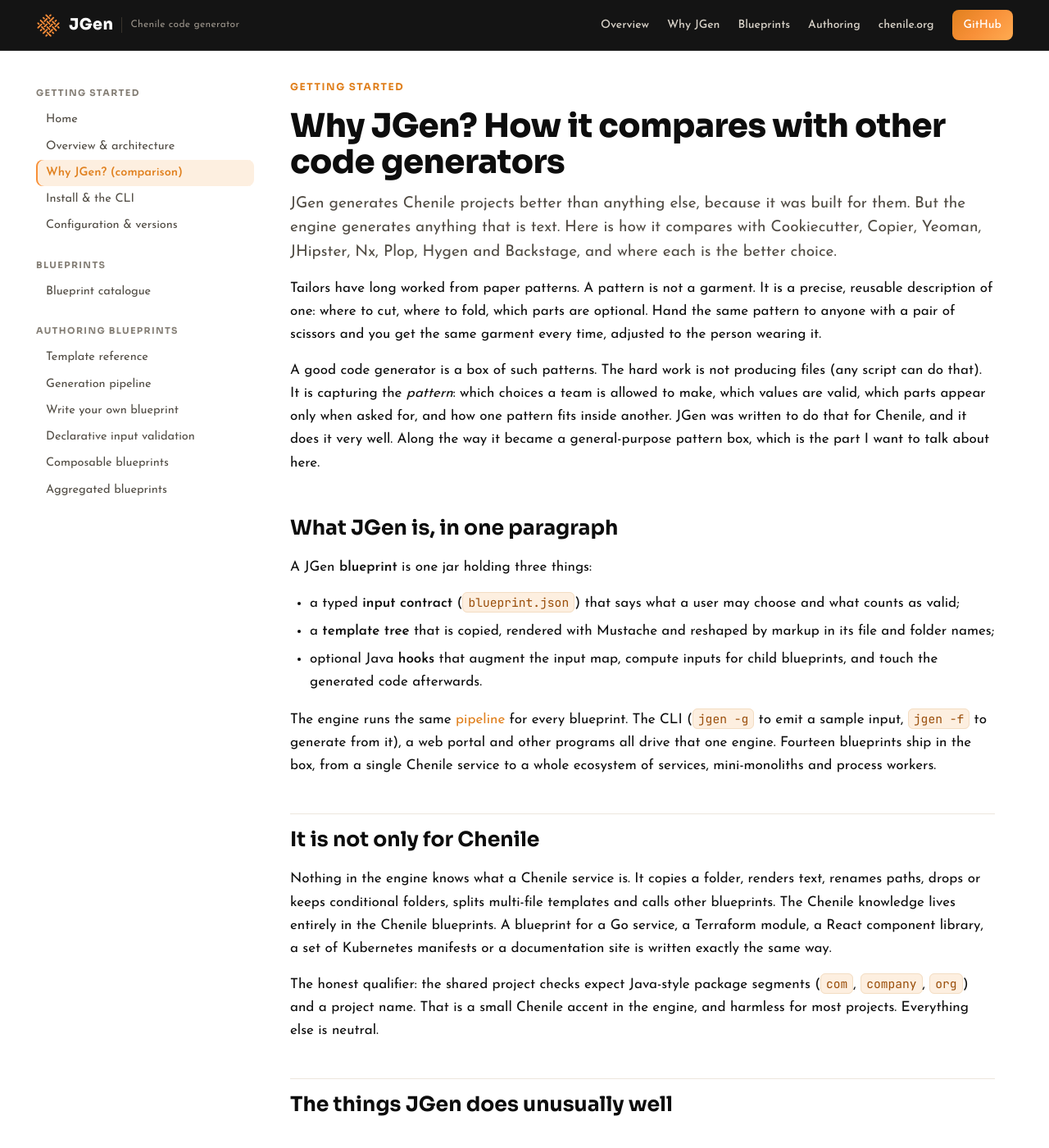
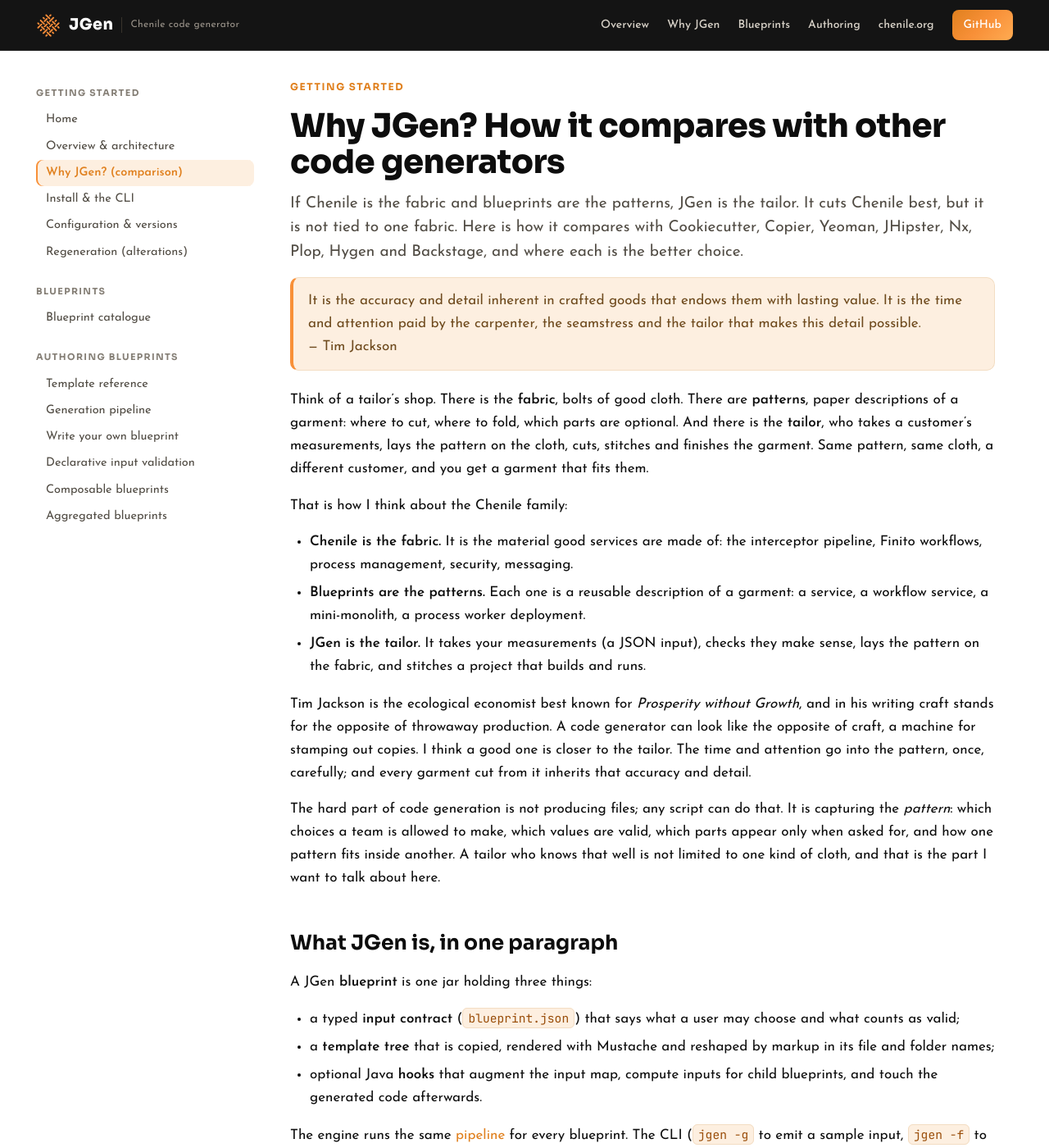
Before and after one commit to ajapros/jgen-microsite, a Jekyll site: the page built from pages/why-jgen.md, in a window 1280 px wide and 1400 px high. Shown: the whole window at 82% size. Built offline with Jekyll 4.4.1, drawn with Linux system fonts in a browser that asks for light colours; some of the changed text lies outside the part shown.

Commit message:
Regeneration page; Why JGen alterations

````diff
--- a/_data/docsnav.yml
+++ b/_data/docsnav.yml
@@ -10,6 +10,8 @@
       url: "/install/"
     - title: "Configuration &amp; versions"
       url: "/configuration/"
+    - title: "Regeneration (alterations)"
+      url: "/regeneration/"
 
 - section: "Blueprints"
   items:
--- /dev/null
+++ b/pages/regeneration.md
@@ -0,0 +1,87 @@
+---
+title: "Generation records and regeneration"
+eyebrow: "Using JGen"
+permalink: /regeneration/
+summary: "Every generated project records how it was made. jgen -r re-cuts it with a newer blueprint and classifies every file, so a person, git or an AI agent can do the alterations."
+---
+
+From 2.1.35, every project JGen generates carries a record of how it was made, and `jgen -r` can re-cut the
+project with a newer blueprint and say exactly what changed. JGen does not merge anything itself. It gives a
+person, `git`, or an AI agent the three facts an alteration needs: which pattern cut the project, with which
+measurements, and what the pattern produces today.
+
+## Why
+
+Generated projects drift. People and agents edit them; blueprints improve. Six months later nobody knows which
+lines came from the blueprint and which were written by hand, so taking a blueprint fix means guesswork.
+Tools like Copier answer this with a built-in update engine. JGen takes a smaller step: it records provenance and
+classifies files, and leaves the merging to tools that are now good at it.
+
+## The generation record
+
+After a top-level blueprint generates a project, JGen writes `<project>/.jgen/generation.json`:
+
+| Field | Content |
+| --- | --- |
+| `schema` | `jgen.generation/1` |
+| `generatedAt`, `jgenVersion` | when, and with which jgen-base |
+| `blueprint` | name, the `version` in `blueprint.json`, and the Maven coordinates of the jar it came from |
+| `projectDirectory` | the project folder name |
+| `config` | the JGen config used |
+| `inputs` | the validated inputs for the blueprint's declared fields, *before* any hook added derived values (no `destFolder`) |
+| `fileInputs` | FILE inputs (a workflow XML, a process definition), copied into `.jgen/inputs/<field>/` so the project can be regenerated without the original file |
+| `files` | every generated file and its SHA-256 |
+
+Child blueprints expanded inside a parent do not get their own record: regenerating the parent regenerates them.
+Tool folders (`.git`, `target`, `build`, `node_modules`, `.idea`) are never hashed. Commit `.jgen/` with the
+project. To switch recording off, run JGen with `-Djgen.record=false`.
+
+## Regenerating
+
+```bash
+jgen -r ./output/orders                       # regenerates into ./output/orders.regenerated
+jgen -r ./output/orders --into /tmp/orders-v2 # or somewhere else
+jgen -r ./output/orders -c config/new.json    # with a different config instead of the recorded one
+```
+
+JGen reads the record, finds the blueprint by name on the current classpath, validates the recorded inputs
+against the blueprint's *current* contract (a renamed or newly required field fails here, with every error
+listed), and generates into the separate folder. The original project is never touched.
+
+It then compares three states of every file: as first generated (the recorded hashes), as it is now, and as the
+current blueprint generates it.
+
+| Classification | Meaning | Usual action |
+| --- | --- | --- |
+| `SAFE_UPDATE` | unchanged by the user, changed by the blueprint | take the regenerated file |
+| `KEEP_USER` | changed by the user, unchanged by the blueprint | keep the project's file |
+| `CONFLICT` | changed on both sides (or added on both sides with different content) | merge by hand or with an agent |
+| `NEW_FILE` | new in the blueprint | add it |
+| `SAFE_DELETE` | dropped by the blueprint, unchanged by the user | delete it |
+| `DELETE_CONFLICT` | dropped by the blueprint, changed by the user | decide by hand |
+| `USER_DELETED` | deleted by the user, still generated by the blueprint | usually leave it deleted |
+
+Files that are the same on both sides, and files the user added, are not listed. The CLI prints the summary,
+writes `<project>.regeneration.json` next to the regenerated project for tools and agents, and suggests a
+`git diff --no-index` command.
+
+## From code
+
+```java
+var report = new Regenerator().regenerate(projectDir, Path.of("/tmp/regen"), null);
+report.only(Regenerator.Change.CONFLICT).forEach(c -> System.out.println(c.path()));
+Regenerator.writeReport(report);
+```
+
+The classes are in `org.chenile.jgen.provenance` in `jgen-base`: `GenerationRecord`, `ProvenanceRecorder` and
+`Regenerator`.
+
+## Limits
+
+- The blueprint must still be on the classpath under the same name. Regeneration uses whatever version is there
+  now; the record says which version cut the original.
+- The recorded inputs must satisfy the blueprint's current input contract. If a new version renames or adds a
+  required field, edit `.jgen/generation.json` (it is plain JSON) and run again.
+- Projects generated before 2.1.35 have no record. Generate the same blueprint again with the original inputs to
+  create one, then copy its `.jgen/` folder into the old project. Files the user has changed will then show as
+  user changes, which is accurate.
--- a/pages/why-jgen.md
+++ b/pages/why-jgen.md
@@ -2,17 +2,37 @@
 title: "Why JGen? How it compares with other code generators"
 eyebrow: "Getting started"
 permalink: /why-jgen/
-summary: "JGen generates Chenile projects better than anything else, because it was built for them. But the engine generates anything that is text. Here is how it compares with Cookiecutter, Copier, Yeoman, JHipster, Nx, Plop, Hygen and Backstage, and where each is the better choice."
+summary: "If Chenile is the fabric and blueprints are the patterns, JGen is the tailor. It cuts Chenile best, but it is not tied to one fabric. Here is how it compares with Cookiecutter, Copier, Yeoman, JHipster, Nx, Plop, Hygen and Backstage, and where each is the better choice."
 ---
 
-Tailors have long worked from paper patterns. A pattern is not a garment. It is a precise, reusable description
-of one: where to cut, where to fold, which parts are optional. Hand the same pattern to anyone with a pair of
-scissors and you get the same garment every time, adjusted to the person wearing it.
+> It is the accuracy and detail inherent in crafted goods that endows them with lasting value. It is the time and
+> attention paid by the carpenter, the seamstress and the tailor that makes this detail possible.
+>
+> — Tim Jackson
 
-A good code generator is a box of such patterns. The hard work is not producing files (any script can do that). It is
-capturing the *pattern*: which choices a team is allowed to make, which values are valid, which parts appear only
-when asked for, and how one pattern fits inside another. JGen was written to do that for Chenile, and it does it
-very well. Along the way it became a general-purpose pattern box, which is the part I want to talk about here.
+Think of a tailor's shop. There is the **fabric**, bolts of good cloth. There are **patterns**, paper
+descriptions of a garment: where to cut, where to fold, which parts are optional. And there is the **tailor**, who
+takes a customer's measurements, lays the pattern on the cloth, cuts, stitches and finishes the garment. Same
+pattern, same cloth, a different customer, and you get a garment that fits them.
+
+That is how I think about the Chenile family:
+
+- **Chenile is the fabric.** It is the material good services are made of: the interceptor pipeline, Finito
+  workflows, process management, security, messaging.
+- **Blueprints are the patterns.** Each one is a reusable description of a garment: a service, a workflow
+  service, a mini-monolith, a process worker deployment.
+- **JGen is the tailor.** It takes your measurements (a JSON input), checks they make sense, lays the pattern on
+  the fabric, and stitches a project that builds and runs.
+
+Tim Jackson is the ecological economist best known for *Prosperity without Growth*, and in his writing craft
+stands for the opposite of throwaway production. A code generator can look like the opposite of craft, a machine for stamping out copies.
+I think a good one is closer to the tailor. The time and attention go into the pattern, once, carefully; and
+every garment cut from it inherits that accuracy and detail.
+
+The hard part of code generation is not producing files; any script can do that. It is capturing the
+*pattern*: which choices a team is allowed to make, which values are valid, which parts appear only when asked
+for, and how one pattern fits inside another. A tailor who knows that well is not limited to one kind of cloth,
+and that is the part I want to talk about here.
 
 ## What JGen is, in one paragraph
 
@@ -28,12 +48,14 @@
 ship in the box, from a single Chenile service to a whole ecosystem of services, mini-monoliths and process
 workers.
 
-## It is not only for Chenile
+## A tailor is not tied to one fabric
 
-Nothing in the engine knows what a Chenile service is. It copies a folder, renders text, renames paths, drops
+JGen cuts Chenile best, because the patterns that ship with it were made for that fabric. But nothing in the
+engine knows what a Chenile service is. It copies a folder, renders text, renames paths, drops
 or keeps conditional folders, splits multi-file templates and calls other blueprints. The Chenile knowledge lives
-entirely in the Chenile blueprints. A blueprint for a Go service, a Terraform module, a React component library,
-a set of Kubernetes manifests or a documentation site is written exactly the same way.
+entirely in the Chenile blueprints. Give the tailor a different bolt of cloth and a different pattern, and it works the same way:
+a blueprint for a Go service, a Terraform module, a React component library, a set of Kubernetes manifests or a
+documentation site is written exactly as a Chenile one is.
 
 The honest qualifier: the shared project checks expect Java-style package segments (`com`, `company`, `org`)
 and a project name. That is a small Chenile accent in the engine, and harmless for most projects. Everything
@@ -41,18 +63,18 @@
 
 ## The things JGen does unusually well
 
-### 1. The template tree does the heavy lifting
+### 1. The pattern does the heavy lifting
 
 In Yeoman, Plop or Nx, a generator is a program that happens to write files. In JGen most of a blueprint's
 behaviour is visible in its template tree, because file and folder **names** carry instructions:
 
 - **Path placeholders.** `__service__/__Service__Application.java` becomes `orders/OrdersApplication.java`.
-- **Conditional folders.** A folder named `%%jpa=true%%` is dissolved into its parent when the user chooses JPA,
+- **Conditional folders,** the optional pockets of the pattern. A folder named `%%jpa=true%%` is dissolved into its parent when the user chooses JPA,
   and dropped entirely when they don't. Persistence code, security wiring, a Dockerfile, a whole optional module:
   each lives in its own conditional folder, so the template shows at a glance what is optional and what decides
   it. There is no `if` buried in a hook, and no post-generation clean-up script deleting files that should never
   have been written.
-- **File-list expansion.** A file ending in `.filelist.mustache` is rendered first and then split on
+- **File-list expansion,** cutting as many panels as the measurements call for. A file ending in `.filelist.mustache` is rendered first and then split on
   `--START--<name>` / `--END--` markers into separate files. Because both the names and the bodies are rendered,
   one template can emit one class per entity, one listener per process type, one test per state, however many the
   input asks for. Most template-only generators can produce a fixed set of files; producing a *variable* number
@@ -66,9 +88,11 @@
 blueprint is mostly reading a folder; the [template reference](/template-conventions/) covers the whole
 vocabulary.
 
-### 2. Code exactly where templates run out
+### 2. Hand-finishing, exactly where the pattern runs out
 
-Templates are the right tool for most of a project and the wrong tool for some of it. JGen lets a blueprint
+A pattern gets a garment most of the way; a good tailor still adjusts the measurements, cuts the lining to
+match, and presses the seams at the end. Templates are likewise the right tool for most of a project and the
+wrong tool for some of it. JGen lets a blueprint
 author add Java at four well-defined points, and nowhere else:
 
 | Hook | When it runs | What it is for |
@@ -89,7 +113,10 @@
 The hook receives the same map the templates see, so the division of labour stays simple. Code computes data;
 templates turn data into files.
 
-### 3. One jar per blueprint: template and code travel together
+### 3. One jar per blueprint: the pattern and its instructions in one envelope
+
+A paper pattern comes in an envelope with the cutting guide and sewing instructions inside. Lose the envelope
+and the pieces stop making sense.
 
 A blueprint is a single Maven module, built into a single jar. The jar holds the input contract
 (`META-INF/blueprint.json`), the template tree and the hook classes; the module also holds the blueprint's own
@@ -111,7 +138,7 @@
 repositories, which is convenient, but any supporting logic is hook scripts beside the template, not a tested,
 versioned unit.
 
-### 4. One validator, everywhere
+### 4. Measure once, check everything
 
 Input fields declare their types and rules: `JAVA_IDENTIFIER`, `KAFKA_TOPIC`, `HTTP_URL`, dropdown values,
 records with child fields, fields that are visible only when another field has a given value. The same validator
@@ -123,7 +150,8 @@
 - a child blueprint called by its parent;
 - another program, including an AI model proposing inputs.
 
-It reports *every* problem at once, with a path such as `fields[2].name`, before a single file is written. See
+It reports *every* problem at once, with a path such as `fields[2].name`, before a single file is written: no
+cloth is cut on a bad measurement. See
 [input validation](/input-validation/).
 
 ### 5. Composable output and version awareness
@@ -139,7 +167,7 @@
 
 | | Blueprint written as | Packaged as | Input validation | Generators composing generators | Updating generated projects | Runtime |
 |---|---|---|---|---|---|---|
-| **JGen** | typed contract + template tree with path markup (conditional folders, file lists) + four optional Java hooks | one versioned jar: contract, templates, hooks | declarative, all errors at once, same validator on every path | yes, marker folders (once, conditional, per list element) with computed child inputs | no | JVM |
+| **JGen** | typed contract + template tree with path markup (conditional folders, file lists) + four optional Java hooks | one versioned jar: contract, templates, hooks | declarative, all errors at once, same validator on every path | yes, marker folders (once, conditional, per list element) with computed child inputs | regenerates alongside and classifies every file (`jgen -r`); merging left to git or an agent | JVM |
 | [Cookiecutter](https://github.com/cookiecutter/cookiecutter) | Jinja templates + `cookiecutter.json` + hook scripts | a git repo or folder | in hooks | no | no | Python |
 | [Copier](https://copier.readthedocs.io/) | Jinja templates + `copier.yml` + tasks | a git repo with version tags | per-question validators | several templates can be applied to one project | **yes**, from tagged template versions | Python |
 | [Yeoman](https://yeoman.io/) | JavaScript generator code + EJS | npm package | in code | yes, in code | no | Node |
@@ -151,12 +179,14 @@
 
 A few notes, in fairness to the others:
 
-- **Copier keeps projects up to date.** `copier update` replays newer template versions onto an existing project.
-  JGen generates once. If keeping dozens of repositories in step with their template is your main problem, Copier
-  is the stronger choice today.
-- **JHipster is a product, JGen is a kit.** JHipster generates a complete, opinionated application stack and
-  upgrades it; it is the right answer if its stack is your stack. JGen gives you the means to capture *your*
-  stack.
+- **Copier does alterations itself.** `copier update` replays newer template versions onto an existing project
+  and merges. JGen does half of that on purpose: every project carries a record of the pattern, version and
+  measurements that cut it, and `jgen -r` re-cuts it with the current blueprint and classifies every file (safe
+  update, keep yours, conflict, new, delete). The merge is left to `git`, a person or an AI agent, which is where
+  merging is now best done. If you want the tool itself to merge, Copier is the stronger choice.
+- **JHipster is a ready-made garment shop, JGen is a tailor.** JHipster generates a complete, opinionated
+  application stack and upgrades it; it is the right answer if its stack is your stack. JGen gives you the means
+  to capture *your* stack.
 - **Nx is excellent inside an Nx monorepo.** Its generators and migrations are tightly integrated with the
   workspace. JGen does not assume any repository layout.
 - **Plop and Hygen are for small, frequent snippets** inside an existing codebase: a component here, a reducer
@@ -167,7 +197,8 @@
 
 ## Where JGen is not the right tool (yet)
 
-- It does not update projects it has already generated.
+- It does not merge blueprint changes into an existing project itself; it regenerates alongside and reports
+  ([regeneration](/regeneration/)).
 - The flip side of one-jar packaging: writing a blueprint means a small Maven build, even if the output is pure
   YAML, and hooks are written in Java.
 - The community is small compared with Cookiecutter's or Yeoman's, so you will be writing more of your own
@@ -177,8 +208,10 @@
 
 A typed input contract plus a validator that lists every error is exactly what a language model needs. The model
 proposes a JSON input, JGen says precisely what is wrong, the model fixes it, and only a valid input ever reaches
-generation. The model never writes the project's code directly; it fills in a pattern that a person designed and
-reviewed. This is how ChenAIle, the AI assistant we are building on top of Chenile, drives JGen, and it works the same way
+generation. The model never writes the project's code directly. It only takes the measurements; the pattern was designed and
+reviewed by a person, and the tailor does the cutting. And when the pattern improves later, the
+[generation record](/regeneration/) tells the agent which pattern, version and measurements cut the project and
+which files have been hand-tailored since, which is what it needs to do the alterations well. This is how ChenAIle, the AI assistant we are building on top of Chenile, drives JGen, and it works the same way
 for any blueprint.
 
 ## Try it
@@ -191,5 +224,5 @@
 ```
 
 Then emit the input for a new blueprint with `jgen -g jgen-blueprint`, generate it, and follow
-[Write your own blueprint](/authoring/). If you build a blueprint for something that is not Chenile at all, I
-would love to hear about it.
+[Write your own blueprint](/authoring/). If you cut a pattern for a fabric that is not Chenile at all, I would love to
+hear about it.
````
Also changed, not shown: pages/install.md (+2 -0 lines).
